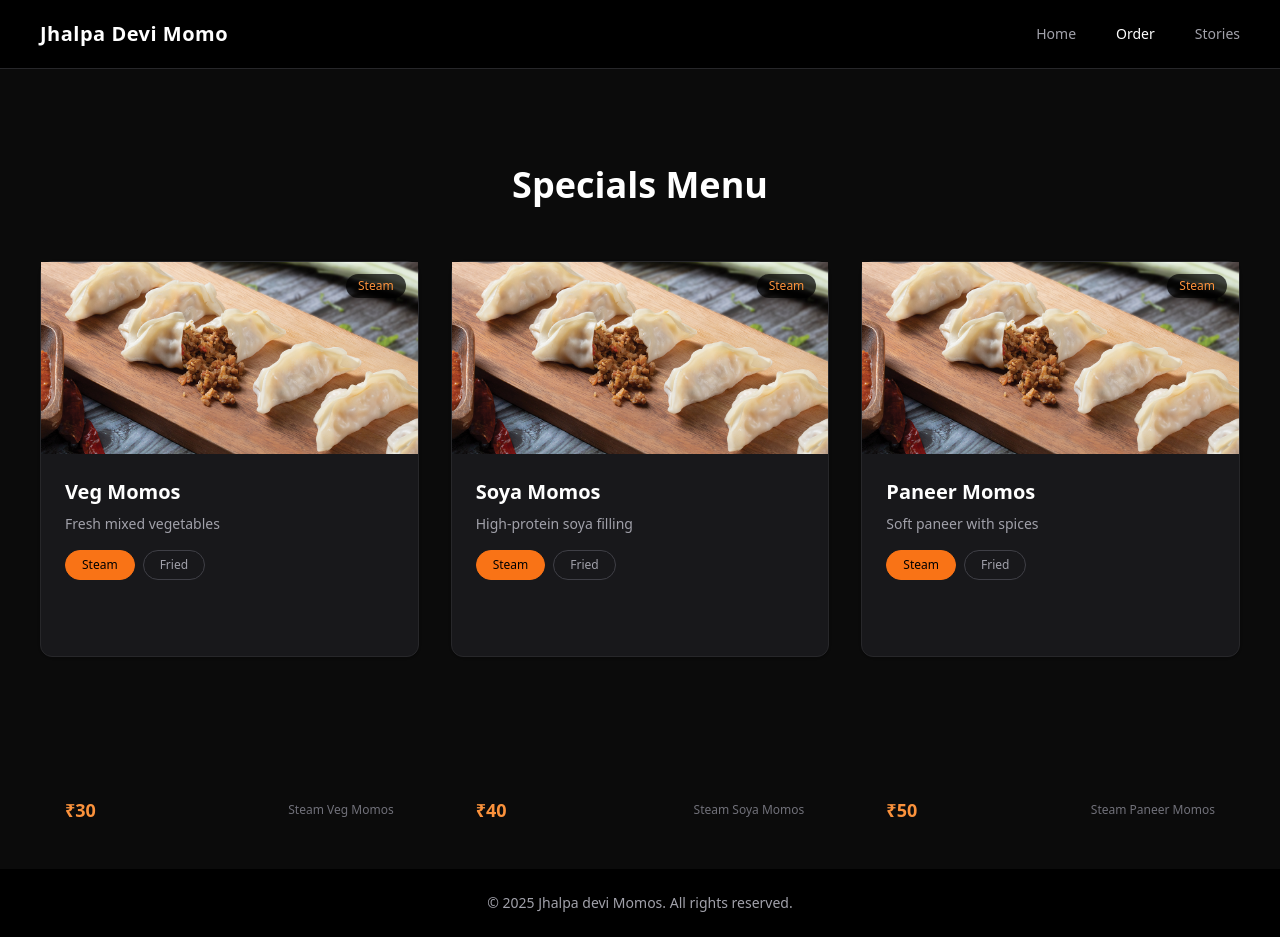
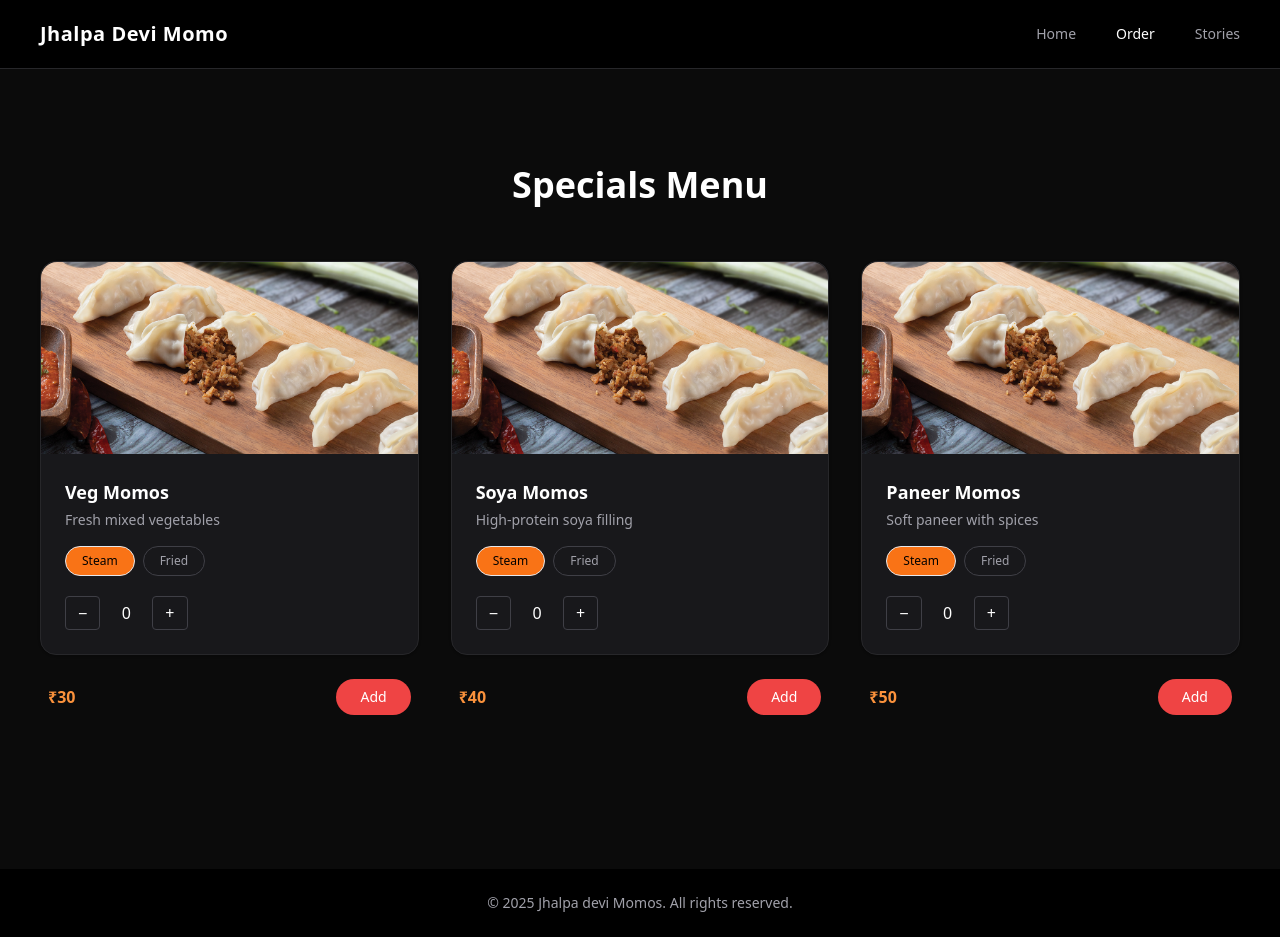
Before and after one commit to SaurabhThakulla/Restaurant_-Freelance-, a React (Vite) app in the folder client/: page /order in a window 1280 px wide. Built offline with nearby package versions, Linux system fonts and the light colour scheme.

Commit message:
ADD : Whatsapp Payment

```diff
--- a/client/src/components/sections/HeroSection.jsx
+++ b/client/src/components/sections/HeroSection.jsx
@@ -1,3 +1,4 @@
+// eslint-disable-next-line no-unused-vars
 import { motion } from "framer-motion";
 import { Link } from "wouter";
 import { BRAND } from "@/config/brand";
--- a/client/src/components/sections/OrderList.jsx
+++ b/client/src/components/sections/OrderList.jsx
@@ -5,36 +5,94 @@ import { motion } from "framer-motion";
 import { fadeUpSmooth, staggerContainer } from "@/lib/animations";
 import momoImg from "@/assets/momo.jpg";
 
-/* PRICE CONFIG */
-const PRICE_MAP = {
-  Steam: {
+const BASE_PRICE = {
+  Veg: 30,
+  Soya: 40,
   Paneer: 50,
-    Soya: 40,
-    Veg: 30,
-  },
-  Fried: {
-    Paneer: 60,
-    Soya: 50,
-    Veg: 40,
-  },
 };
+
+const MIN_ORDER_AMOUNT = 500;
+const WHATSAPP_NUMBER = "91XXXXXXXXXX";
 
 export default function OrderList() {
   const [type, setType] = useState({});
+  const [cart, setCart] = useState({});
+  const [openCart, setOpenCart] = useState(false);
+
+  function getMomoType(name) {
+    if (name.includes("Paneer")) return "Paneer";
+    if (name.includes("Soya")) return "Soya";
+    return "Veg";
+  }
+
+  function sendToWhatsApp(cartItems, total) {
+    const PHONE = "919405711522"; // WhatsApp number (no +)
+
+    let message = `🛒 *Momo Order Details*%0A%0A`;
+
+    cartItems.forEach((item, i) => {
+      message += `${i + 1}. *${item.name}*%0A`;
+      message += `   ${item.variant} (${item.momoType})%0A`;
+      message += `   Quantity: ${item.quantity}%0A`;
+      message += `   Price: ₹${item.price * item.quantity}%0A%0A`;
+    });
+
+    message += `------------------------%0A`;
+    message += `💰 *Total Amount:* ₹${total}%0A`;
+    message += `------------------------%0A%0A`;
+
+    message += `📌 *Payment Details*%0A`;
+    message += `Please make payment to confirm your order:%0A`;
+    message += `📞 *919405711522*%0A%0A`;
+
+    message += `📍 *Delivery Location*%0A`;
+    message += `Please send your *live location* or *address* here.%0A%0A`;
+
+    message += `🙏 Thank you for ordering!`;
+
+    window.open(`https://wa.me/${PHONE}?text=${message}`, "_blank");
+  }
+
+  function changeQty(item, delta, price, momoType, variant) {
+    setCart((prev) => {
+      const existing = prev[item.id];
+      const newQty = (existing?.quantity || 0) + delta;
+
+      if (newQty <= 0) {
+        const copy = { ...prev };
+        delete copy[item.id];
+        return copy;
+      }
+
+      return {
+        ...prev,
+        [item.id]: {
+          id: item.id,
+          name: item.name,
+          quantity: newQty,
+          price,
+          momoType,
+          variant,
+        },
+      };
+    });
+  }
+
+  const cartItems = Object.values(cart);
+  const total = cartItems.reduce((sum, i) => sum + i.price * i.quantity, 0);
+  const canCheckout = total >= MIN_ORDER_AMOUNT;
 
   return (
+    <>
       <section className="px-6 md:px-10 py-24 bg-[#0b0b0b] min-h-screen">
-      {/* TITLE */}
         <motion.h2
           className="text-3xl md:text-4xl font-bold mb-14 text-white text-center"
           initial={{ opacity: 0, y: 20 }}
           animate={{ opacity: 1, y: 0 }}
-        transition={{ duration: 0.6 }}
         >
           Specials Menu
         </motion.h2>
 
-      {/* GRID */}
         <motion.div
           className="grid gap-8 sm:grid-cols-2 md:grid-cols-3 max-w-7xl mx-auto"
           variants={staggerContainer}
@@ -43,88 +101,190 @@ export default function OrderList() {
         >
           {menuItems.map((item) => {
             const selected = type[item.id] || "Steam";
-
-          /* DETECT TYPE */
-          const momoType = item.name.includes("Paneer")
-            ? "Paneer"
-            : item.name.includes("Soya")
-            ? "Soya"
-            : "Veg";
-
-          const price = PRICE_MAP[selected][momoType];
+            const momoType = getMomoType(item.name);
+            const isFried = selected === "Fried";
+            const price = BASE_PRICE[momoType] + (isFried ? 10 : 0);
+            const quantity = cart[item.id]?.quantity || 0;
 
             return (
-            <motion.div
-              key={item.id}
-              variants={fadeUpSmooth}
-              whileHover={{ y: -8 }}
-              transition={{ type: "spring", stiffness: 120 }}
-            >
-              <Card className="bg-zinc-900 border border-zinc-800 hover:border-orange-500 transition-all h-full">
-                {/* IMAGE */}
-                <div className="relative h-48 overflow-hidden">
+              <motion.div key={item.id} variants={fadeUpSmooth}>
+                <Card className="bg-zinc-900 border border-zinc-800 rounded-2xl">
                   <img
                     src={momoImg}
                     alt={item.name}
-                    className="w-full h-full object-cover scale-105 hover:scale-110 transition-transform duration-500"
+                    className="w-full h-48 object-cover rounded-t-2xl"
                   />
 
-                  <span className="absolute top-3 right-3 bg-black/70 text-xs px-3 py-1 rounded-full text-orange-400">
-                    {selected}
-                  </span>
-                </div>
-
-                {/* CONTENT */}
-                <CardContent className="p-6 flex flex-col justify-between h-full">
-                  <div>
-                    <h3 className="text-xl font-semibold text-white">
+                  <CardContent className="p-6">
+                    <h3 className="text-lg font-semibold text-white">
                       {item.name}
                     </h3>
 
-                    <p className="text-zinc-400 mt-2 text-sm">
+                    <p className="text-zinc-400 text-sm mt-1">
                       {item.description}
                     </p>
 
-                    {/* STEAM / FRIED */}
                     <div className="flex gap-2 mt-4">
                       {["Steam", "Fried"].map((t) => (
                         <button
                           key={t}
-                          onClick={() => setType({ ...type, [item.id]: t })}
-                          className={`px-4 py-1.5 rounded-full text-xs border transition ${
+                          onClick={() =>
+                            setType((p) => ({ ...p, [item.id]: t }))
+                          }
+                          className={`px-4 py-1.5 rounded-full text-xs border ${
                             selected === t
-                              ? "bg-orange-500 text-black border-orange-500"
-                              : "border-zinc-700 text-zinc-400 hover:border-zinc-500"
+                              ? "bg-orange-500 text-black"
+                              : "border-zinc-700 text-zinc-400"
                           }`}
                         >
                           {t}
                         </button>
                       ))}
                     </div>
-                  </div>
 
-                  {/* PRICE */}
-                  <div className="flex justify-between items-center mt-6">
-                    <p className="text-orange-400 font-bold text-lg">
-                      ₹{price}
-                    </p>
-                    <span className="text-xs text-zinc-500">
-                      {selected} {momoType} Momos
+                    <div className="flex items-center gap-4 mt-5">
+                      <button
+                        onClick={() =>
+                          changeQty(item, -1, price, momoType, selected)
+                        }
+                        className="px-3 py-1 border border-zinc-700 rounded"
+                      >
+                        −
+                      </button>
+
+                      <span className="text-white min-w-[20px] text-center">
+                        {quantity}
                       </span>
+
+                      <button
+                        onClick={() =>
+                          changeQty(item, 1, price, momoType, selected)
+                        }
+                        className="px-3 py-1 border border-zinc-700 rounded"
+                      >
+                        +
+                      </button>
                     </div>
                   </CardContent>
                 </Card>
+
+                <div className="flex justify-between items-center mt-6 px-2">
+                  <p className="text-orange-400 font-bold">₹{price}</p>
+
+                  <button
+                    onClick={() =>
+                      changeQty(item, 1, price, momoType, selected)
+                    }
+                    className="bg-red-500 text-white text-sm px-6 py-2 rounded-full"
+                  >
+                    {quantity === 0 ? "Add" : "Add More"}
+                  </button>
+                </div>
               </motion.div>
             );
           })}
         </motion.div>
+      </section>
 
-      {/* EMPTY */}
-      {menuItems.length === 0 && (
-        <p className="text-zinc-500 mt-10 text-center">
-          Menu will be updated soon.
+      {cartItems.length > 0 && (
+        <div className="fixed bottom-4 inset-x-0 px-4 z-50">
+          <Card className="max-w-4xl mx-auto bg-black border border-zinc-800">
+            <CardContent className="flex justify-between items-center py-4 px-6">
+              <p className="text-white text-sm">{cartItems.length} item(s)</p>
+              <p className="text-orange-400 font-bold">₹{total}</p>
+              <button
+                disabled={!canCheckout}
+                onClick={() => canCheckout && setOpenCart(true)}
+                className={`px-6 py-2 rounded-full text-sm font-semibold ${
+                  canCheckout
+                    ? "bg-green-500 text-black"
+                    : "bg-zinc-700 text-zinc-400"
+                }`}
+              >
+                Order Now
+              </button>
+            </CardContent>
+          </Card>
+        </div>
+      )}
+      {openCart && (
+        <div className="fixed inset-0 bg-black/70 z-50 flex items-center justify-center">
+          <div className="w-[70vw] h-[70vh] bg-zinc-900 rounded-2xl p-6 flex flex-col">
+            <div className="flex justify-between items-center mb-4">
+              <h2 className="text-xl font-bold text-white">Your Order</h2>
+              <button
+                onClick={() => setOpenCart(false)}
+                className="text-zinc-400 hover:text-white"
+              >
+                ✕
+              </button>
+            </div>
+
+            <div className="flex-1 overflow-y-auto pr-2">
+              {cartItems.map((item) => (
+                <div
+                  key={item.id}
+                  className="flex justify-between items-center py-4 border-b border-zinc-800"
+                >
+                  <div>
+                    <p className="text-white font-medium">{item.name}</p>
+                    <p className="text-xs text-zinc-400">
+                      {item.variant} · {item.momoType}
                     </p>
+                    <p className="text-orange-400">₹{item.price}</p>
+                  </div>
+
+                  <div className="flex items-center gap-3">
+                    <button
+                      onClick={() =>
+                        changeQty(
+                          { id: item.id, name: item.name },
+                          -1,
+                          item.price,
+                          item.momoType,
+                          item.variant
+                        )
+                      }
+                      className="px-2 py-1 border border-zinc-700 rounded"
+                    >
+                      −
+                    </button>
+                    <span className="text-white">{item.quantity}</span>
+                    <button
+                      onClick={() =>
+                        changeQty(
+                          { id: item.id, name: item.name },
+                          1,
+                          item.price,
+                          item.momoType,
+                          item.variant
+                        )
+                      }
+                      className="px-2 py-1 border border-zinc-700 rounded"
+                    >
+                      +
+                    </button>
+                  </div>
+                </div>
+              ))}
+            </div>
+
+            <div className="pt-4 border-t border-zinc-800">
+              <div className="flex justify-between text-white font-semibold mb-4">
+                <span>Total</span>
+                <span>₹{total}</span>
+              </div>
+
+              <button
+                onClick={() => sendToWhatsApp(cartItems, total)}
+                className="w-full py-3 rounded-lg font-semibold bg-green-500 text-black"
+              >
+                Confirm Order
+              </button>
+            </div>
+          </div>
+        </div>
       )}
-    </section>
+    </>
   );
 }
--- a/client/src/components/sections/WhyMomosSection.jsx
+++ b/client/src/components/sections/WhyMomosSection.jsx
@@ -1,3 +1,4 @@
+/* eslint-disable no-unused-vars */
 import { motion } from "framer-motion";
 
 export default function WhyMomosSection() {
```
Lines whose indentation alone changed are shown as unchanged.
